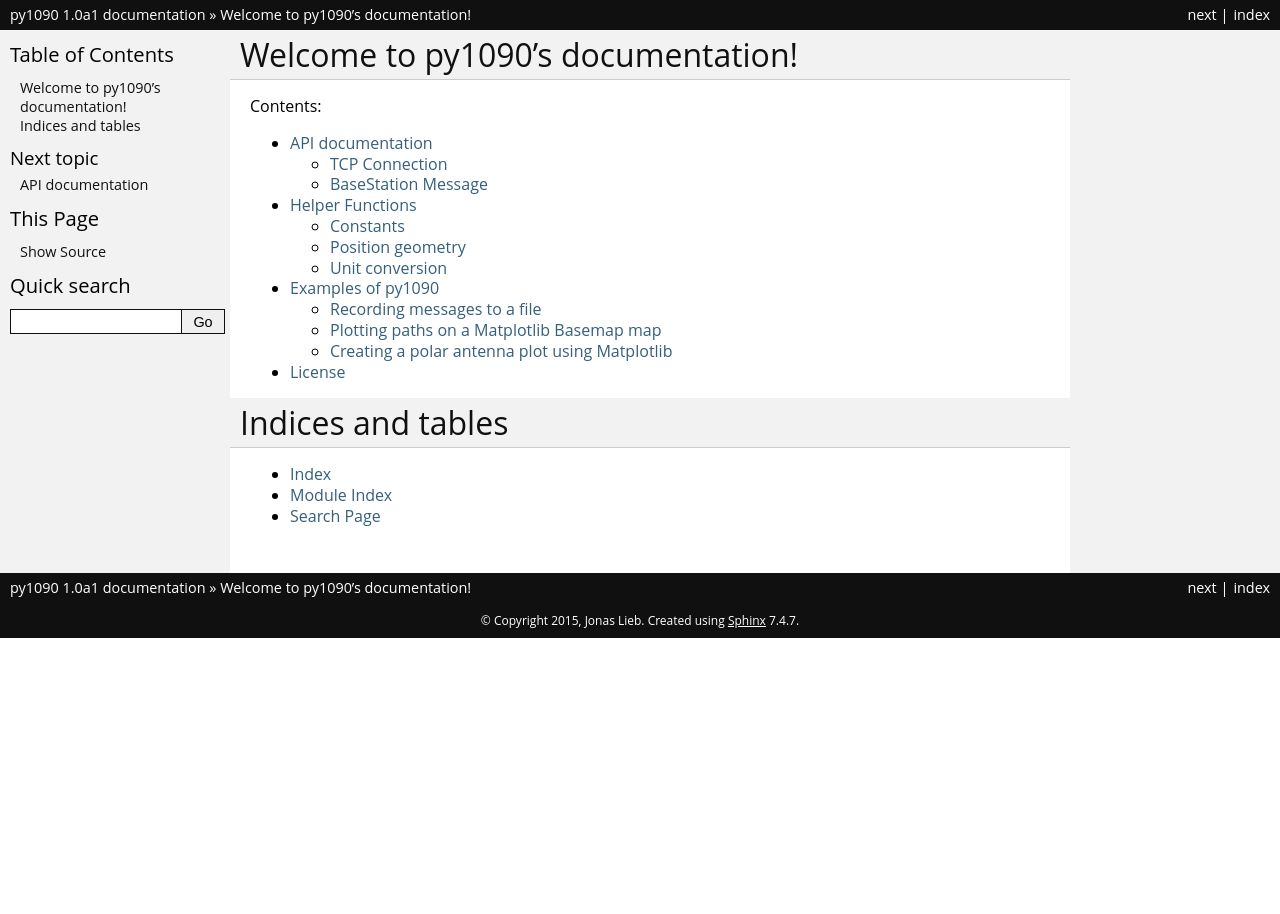
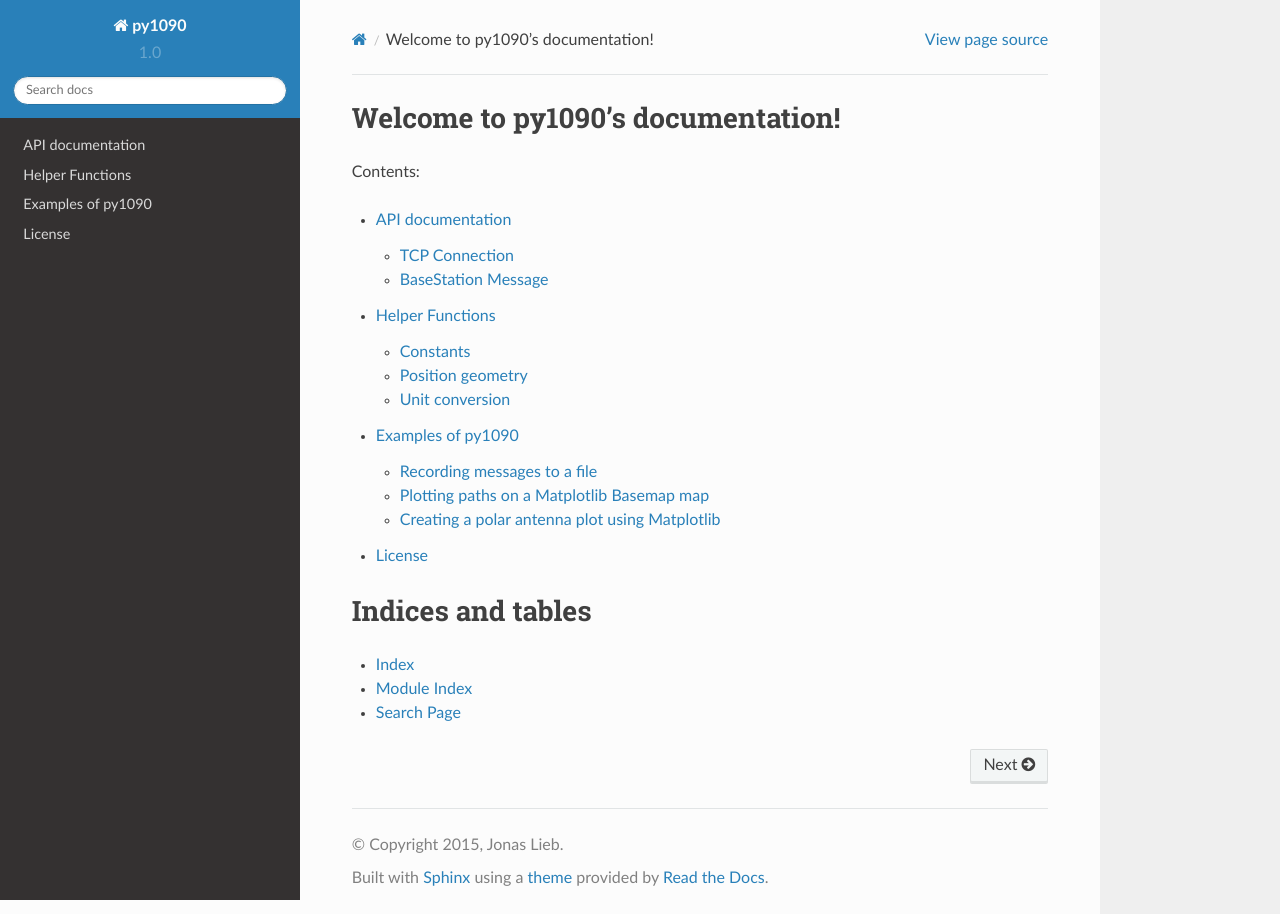
Before and after one commit to jojonas/py1090, a Sphinx documentation site: the page built from doc/source/index.rst, in a window 1280 px wide. Built offline with Sphinx 7.4.7 and the Read the Docs theme 2.0.0, drawn with Linux system fonts in a browser that asks for light colours.

Commit message:
documentation: fully adopted the rtd-theme, even for offline use

```diff
--- a/doc/source/conf.py
+++ b/doc/source/conf.py
@@ -125,25 +125,10 @@ todo_include_todos = False
 
 # The theme to use for HTML and HTML Help pages.  See the documentation for
 # a list of builtin themes.
-html_theme = 'classic'
-
-html_theme_options = {
-	"sidebarbgcolor": "#f2f2f2",
-	"sidebartextcolor": "#000000",
-	"sidebarlinkcolor": "#101010",
-
-	"headbgcolor": "#f2f2f2",
-	"headtextcolor": "#101010",
-
-	"footerbgcolor": "#101010",
-	"footertextcolor": "#ffffff",
-
-	"relbarbgcolor": "#101010",
-	"relbartextcolor": "#ffffff",
-
-	"bodyfont": "Open Sans, sans-serif",
-	"headfont": "Open Sans, sans-serif",
-}
+if on_rtd:
+	html_theme = 'default'
+else:
+	html_theme = 'sphinx_rtd_theme'
 
 # Theme options are theme-specific and customize the look and feel of a theme
 # further.  For a list of options available for each theme, see the
```
